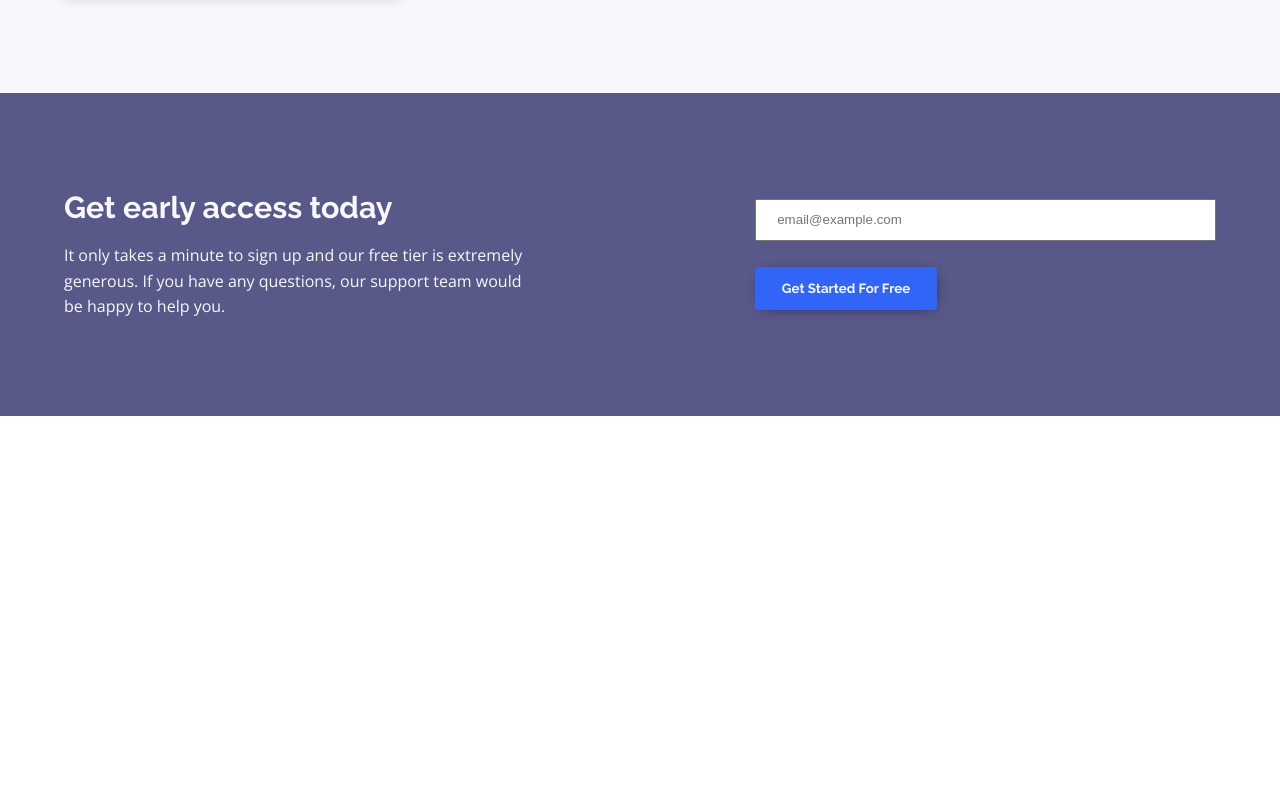
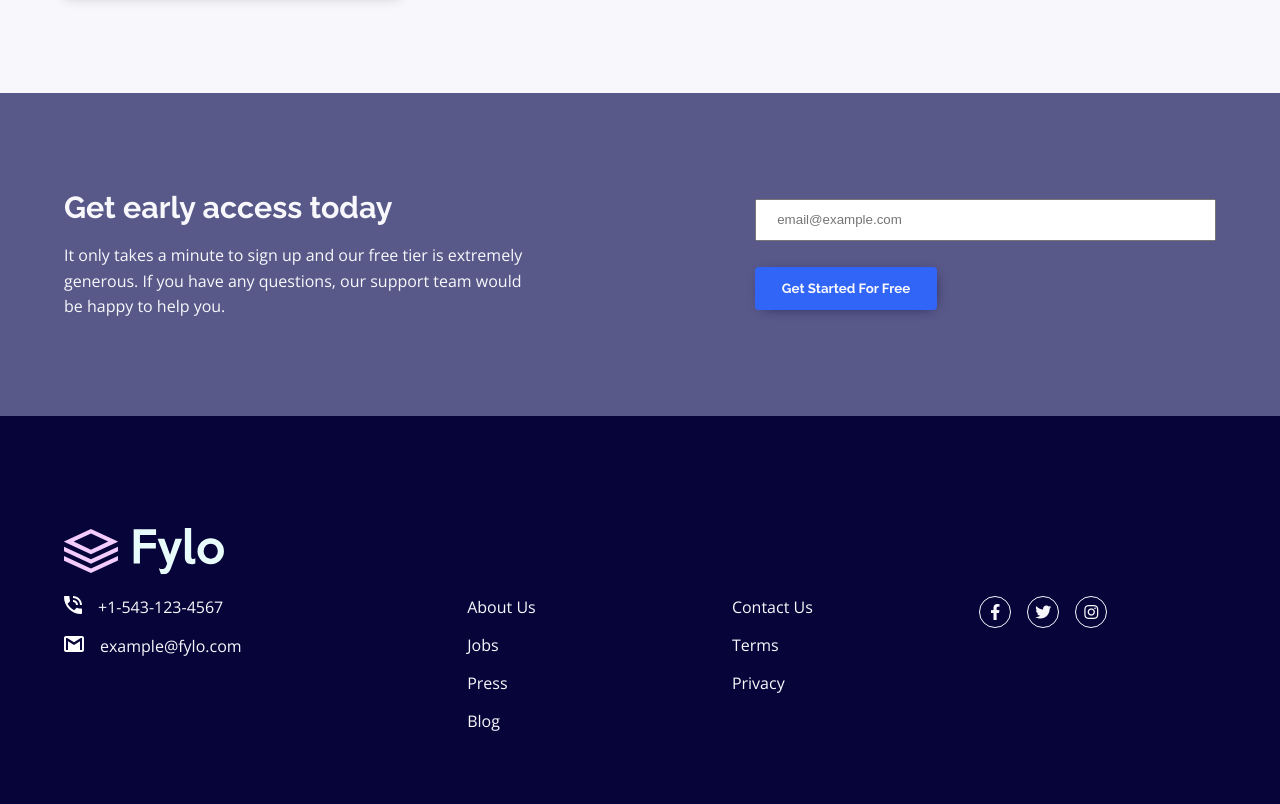
Before and after one commit to ishantbhurani/fylo-landing-page-with-two-column-layout, a plain HTML site: page index.html in a window 1280 px wide. Shown: the part 1415-2219 px from the top of the page. Before the commit the page ends 1831 px from the top, so only its background shows below. Drawn offline with nearby package versions, Linux system fonts and the light colour scheme.

Commit message:
Added Footer

```diff
--- a/index.html
+++ b/index.html
@@ -15,6 +15,13 @@
     <link
       href="https://fonts.googleapis.com/css2?family=Open+Sans&family=Raleway:wght@400;700&display=swap"
       rel="stylesheet"
+    />
+    <link
+      rel="stylesheet"
+      href="https://cdnjs.cloudflare.com/ajax/libs/font-awesome/5.15.4/css/all.min.css"
+      integrity="sha512-1ycn6IcaQQ40/MKBW2W4Rhis/DbILU74C1vSrLJxCq57o941Ym01SwNsOMqvEBFlcgUa6xLiPY/NS5R+E6ztJQ=="
+      crossorigin="anonymous"
+      referrerpolicy="no-referrer"
     />
     <link rel="stylesheet" href="style.css" />
     <title>Fylo Landing Page With Two Column Layout</title>
@@ -133,5 +140,60 @@
         </div>
       </section>
     </main>
+    <footer>
+      <div class="footer-container">
+        <div class="logo-wrapper">
+          <img src="./images/logo.svg" alt="logo" />
+        </div>
+        <div class="footer-content">
+          <div class="contact">
+            <div class="phone">
+              <div class="footer-icon-wrapper">
+                <img src="./images/icon-phone.svg" />
+              </div>
+              <p class="phone-text">+1-543-123-4567</p>
+            </div>
+            <div class="email">
+              <div class="footer-icon-wrapper">
+                <img src="./images/icon-email.svg" />
+              </div>
+              <p class="email-text">example@fylo.com</p>
+            </div>
+          </div>
+          <div class="quick-links-wrapper">
+            <ul class="quick-links-list">
+              <li class="quick-links-item">
+                <a href="#" class="quick-links-link">About Us</a>
+              </li>
+              <li class="quick-links-item">
+                <a href="#" class="quick-links-link">Jobs</a>
+              </li>
+              <li class="quick-links-item">
+                <a href="#" class="quick-links-link">Press</a>
+              </li>
+              <li class="quick-links-item">
+                <a href="#" class="quick-links-link">Blog</a>
+              </li>
+            </ul>
+            <ul class="quick-links-list">
+              <li class="quick-links-item">
+                <a href="#" class="quick-links-link">Contact Us</a>
+              </li>
+              <li class="quick-links-item">
+                <a href="#" class="quick-links-link">Terms</a>
+              </li>
+              <li class="quick-links-item">
+                <a href="#" class="quick-links-link">Privacy</a>
+              </li>
+            </ul>
+          </div>
+          <ul class="social-links">
+            <li class="social-link"><i class="fab fa-facebook-f"></i></li>
+            <li class="social-link"><i class="fab fa-twitter"></i></li>
+            <li class="social-link"><i class="fab fa-instagram"></i></li>
+          </ul>
+        </div>
+      </div>
+    </footer>
   </body>
 </html>
--- a/style.css
+++ b/style.css
@@ -232,6 +232,7 @@ button {
   align-items: center;
   justify-content: flex-start;
   border-bottom: 1px solid var(--color-moderate-cyan);
+  transition: all 0.2s ease-in-out;
 }
 
 .working-link:hover,
@@ -331,3 +332,88 @@ button {
   margin-bottom: 1em;
   opacity: 0;
 }
+
+footer {
+  background-color: var(--color-very-dark-blue);
+  color: var(--color-light-grayish-blue);
+}
+
+footer .logo-wrapper img {
+  filter: invert(99%) sepia(4%) saturate(4368%) hue-rotate(171deg)
+    brightness(106%) contrast(98%);
+}
+
+.footer-container {
+  width: 90%;
+  margin: 0 auto;
+  padding: 7em 0 3.5em;
+}
+
+.footer-content {
+  display: flex;
+  flex-direction: row;
+  align-items: flex-start;
+  justify-content: space-between;
+  margin-top: 1em;
+}
+
+.contact {
+  width: 30%;
+}
+
+.contact > div {
+  display: flex;
+  flex-direction: row;
+  align-items: center;
+  gap: 1em;
+  margin-bottom: 1em;
+}
+
+.quick-links-wrapper {
+  width: 30%;
+  display: flex;
+  flex-direction: row;
+  align-items: flex-start;
+  justify-content: space-between;
+}
+
+.quick-links-item {
+  margin-bottom: 1em;
+}
+
+.quick-links-link {
+  transition: all 0.2s ease-in-out;
+}
+
+.quick-links-link:hover,
+.quick-links-link:focus,
+.social-link:hover,
+.social-link:focus {
+  color: var(--color-desaturated-blue);
+}
+
+.social-links {
+  width: 30%;
+  display: flex;
+  flex-direction: row;
+  align-items: center;
+  justify-content: center;
+  gap: 1em;
+}
+
+.social-link {
+  width: 2em;
+  height: 2em;
+  border: 1px solid var(--color-light-grayish-blue);
+  border-radius: 50%;
+  display: flex;
+  align-items: center;
+  justify-content: center;
+  transition: all 0.2s ease-in-out;
+  cursor: pointer;
+}
+
+.social-link:hover,
+.social-link:focus {
+  border-color: var(--color-desaturated-blue);
+}
```
